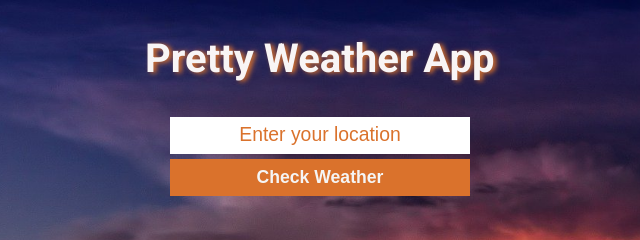
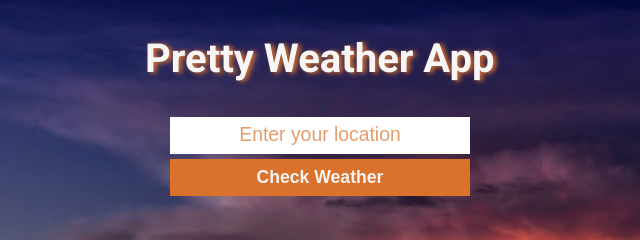
Before and after one commit to BenjaminSemah/pretty-weather, a website built with webpack: page src/index.html in a window 1280 px wide. Shown: the top 240 px of the page, 320-960 px from the left. Built offline with nearby package versions, Linux system fonts and the light colour scheme.

Commit message:
Fix errors spotted by linters

```diff
--- a/src/style.css
+++ b/src/style.css
@@ -42,7 +42,12 @@ input:focus {
   outline: 2px solid rgb(255, 255, 255);
 }
 
-::placeholder,
+::placeholder {
+  text-align: center;
+  font-size: 1.1em;
+  color: rgba(218, 114, 44, 0.7);
+}
+
 input[type="text"] {
   text-align: center;
   font-size: 1.1em;
```
